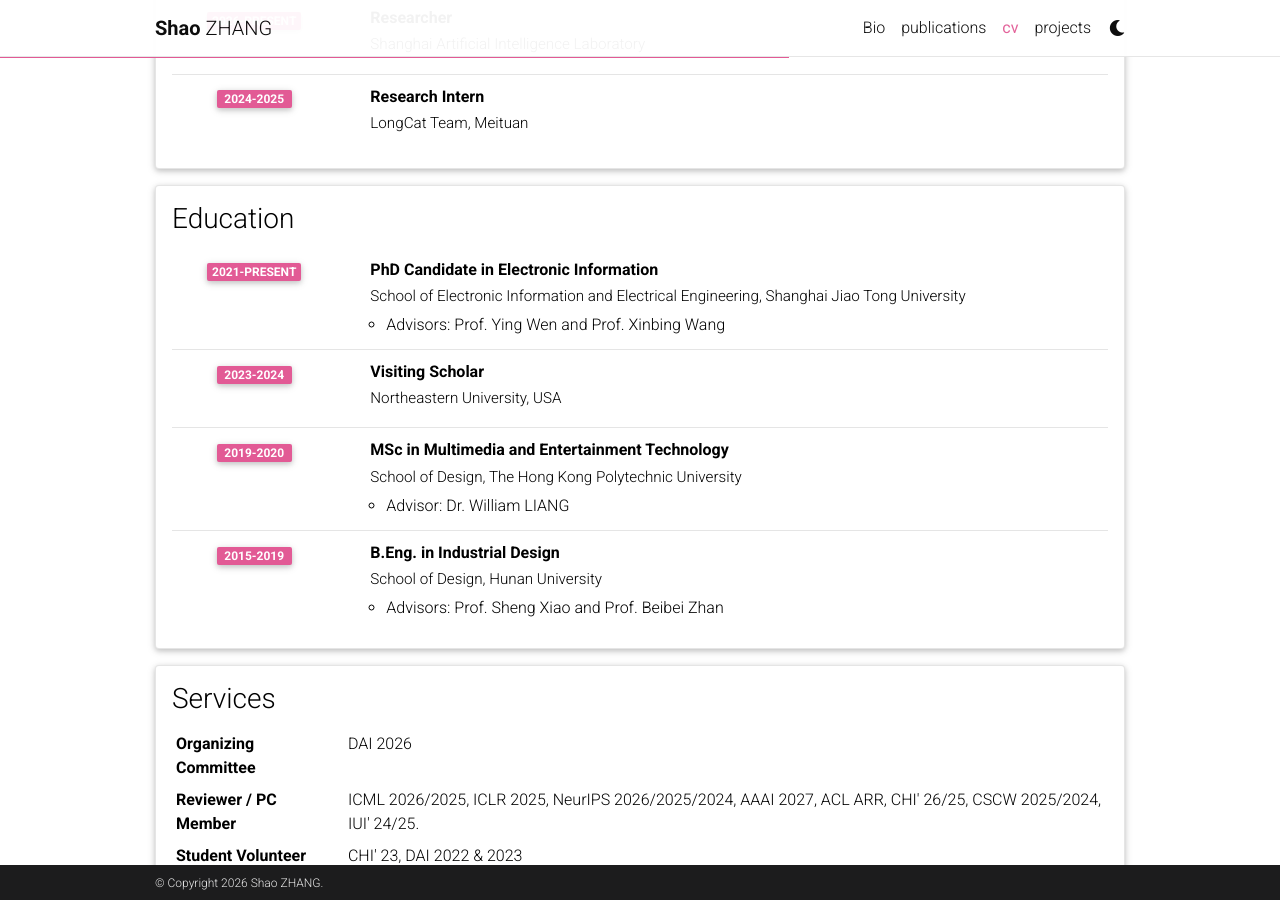
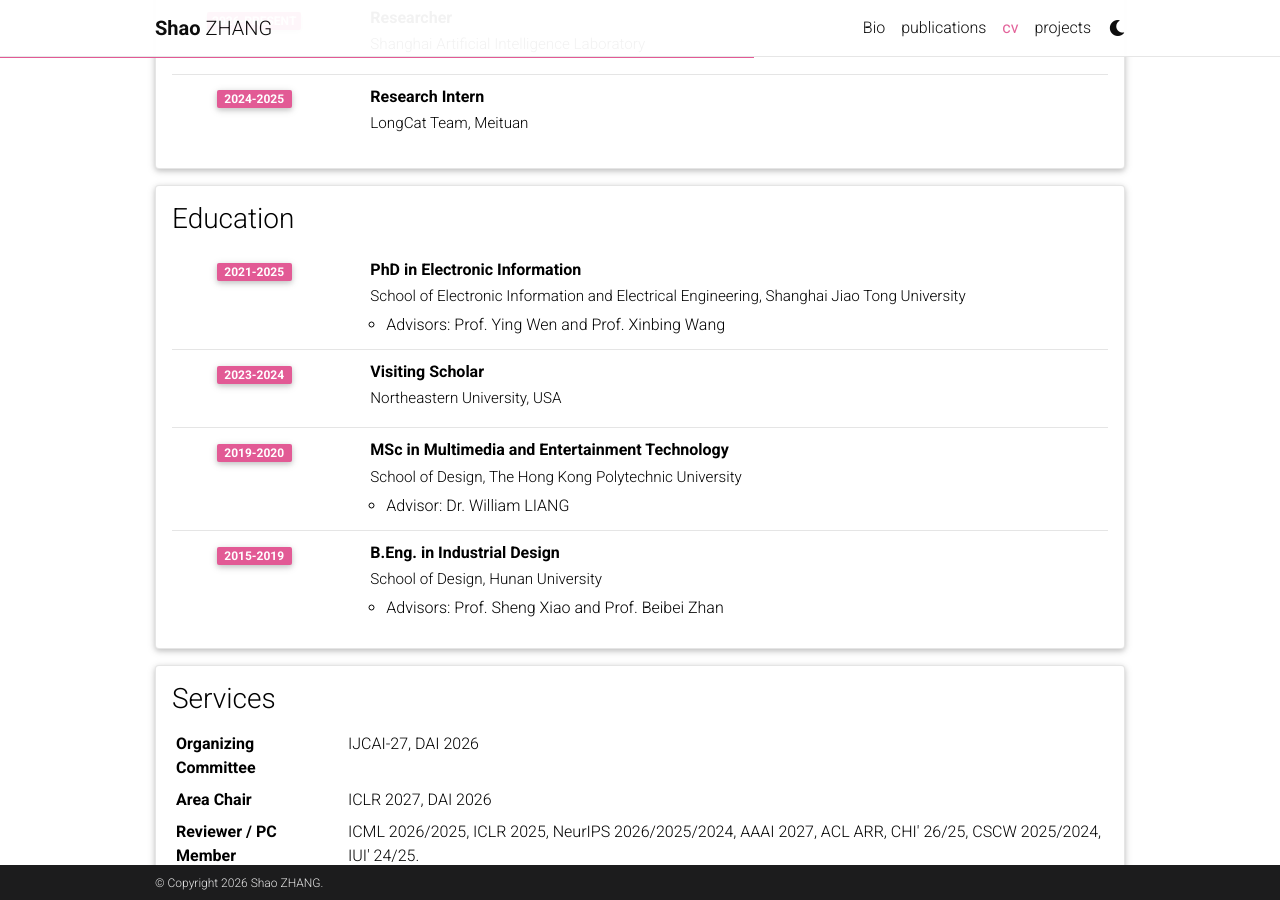
Before and after one commit to ShaoZhang0115/shaozhang_home_page, a Jekyll site: the page built from _pages/cv.md, in a window 1280 px wide and 900 px high, scrolled down 427 px. Built offline with Jekyll 4.4.1, drawn with Linux system fonts in a browser that asks for light colours; comment, search, counter and statistics services are not loaded; a style sheet for code colours, icons or effects is not loaded.

Commit message:
Update cv.yml

```diff
--- a/_data/cv.yml
+++ b/_data/cv.yml
@@ -19,9 +19,9 @@
 - title: Education
   type: time_table
   contents:
-    - title: PhD Candidate in Electronic Information
+    - title: PhD in Electronic Information
       institution: School of Electronic Information and Electrical Engineering, Shanghai Jiao Tong University
-      year: 2021-Present
+      year: 2021-2025
       description: "Advisors: Prof. Ying Wen and Prof. Xinbing Wang"
     - title: Visiting Scholar
       institution: Northeastern University, USA
@@ -39,7 +39,9 @@
   type: map
   contents:
     - name: Organizing Committee
-      value: DAI 2026
+      value: IJCAI-27, DAI 2026
+    - name: Area Chair
+      value: ICLR 2027, DAI 2026
     - name: Reviewer / PC Member
       value: ICML 2026/2025, ICLR 2025, NeurIPS 2026/2025/2024, AAAI 2027, ACL ARR, CHI' 26/25, CSCW 2025/2024, IUI' 24/25.
     - name: Student Volunteer
```
